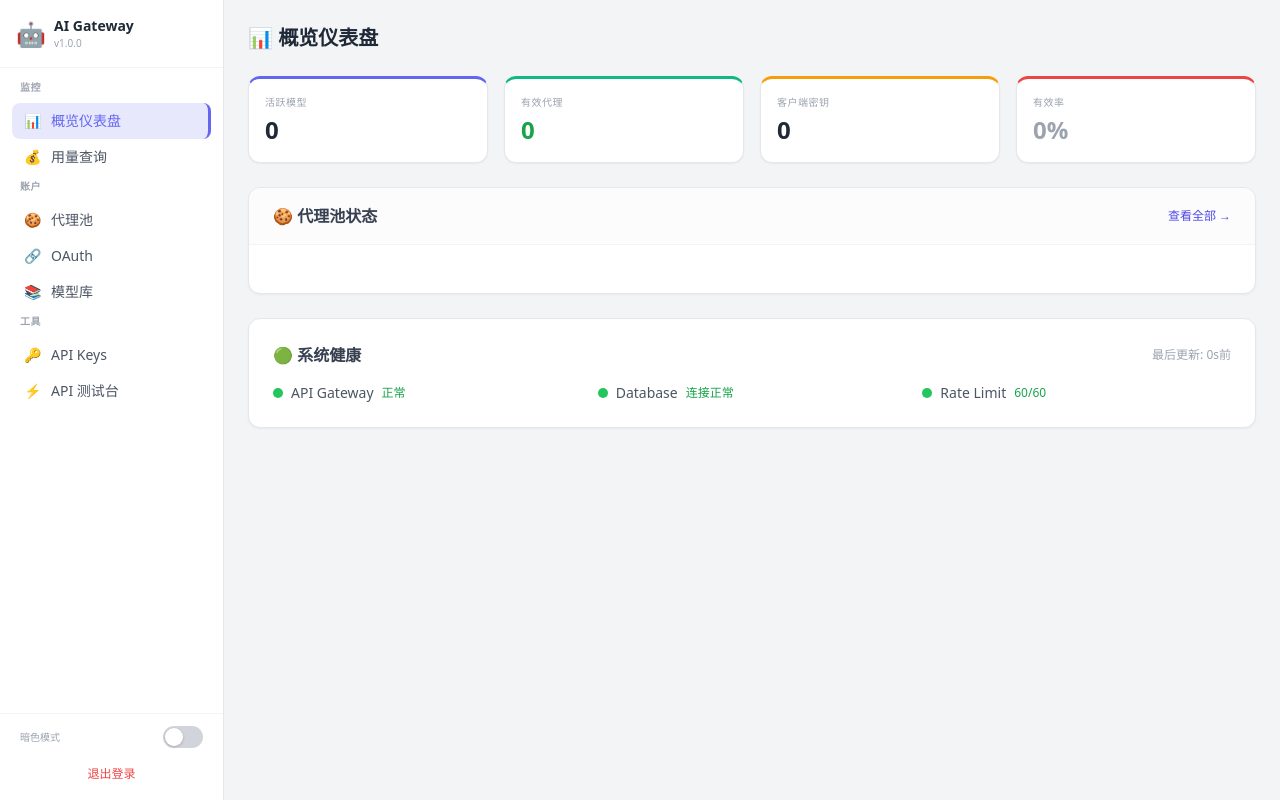
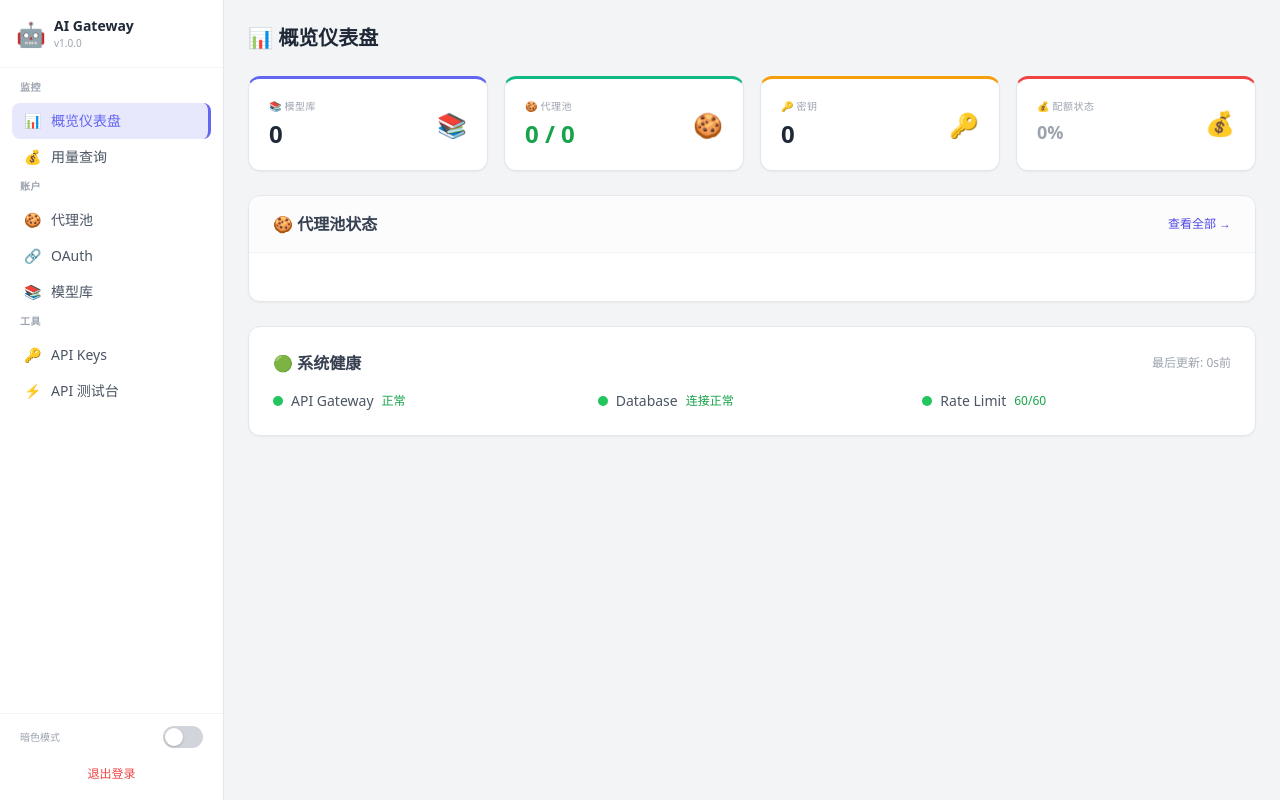
Before and after one commit to lewellyn7/autodev-multiagent, a FastAPI app: template app/templates/admin.html in a window 1280 px wide. Run offline with FastAPI, Linux system fonts and the light colour scheme; the template is opened without the code that fills it, so the values that code supplies are empty; some libraries are stand-ins or nearby versions.

Commit message:
feat: card-based UI management
- Stats cards now clickable → navigate to respective tabs
- Pool cards in quick view now clickable
- Usage cards improved with icons and hover effects
- Better visual hierarchy with gradient backgrounds

```diff
--- a/app/templates/admin.html
+++ b/app/templates/admin.html
@@ -134,22 +134,42 @@
             <div v-if="currentTab==='dashboard'">
                 <h1 class="text-xl font-bold text-gray-800 dark:text-white mb-6">📊 概览仪表盘</h1>
                 <!-- Stats Grid -->
-                <div class="grid grid-cols-2 md:grid-cols-4 gap-4 mb-6">
-                    <div class="stat-card card bg-white dark:bg-gray-800 rounded-xl shadow-sm border border-gray-200 dark:border-gray-700 p-4" style="border-top: 3px solid #6366f1;">
-                        <div class="text-[10px] text-gray-400 uppercase tracking-wider mb-1">活跃模型</div>
-                        <div class="text-2xl font-bold text-gray-800 dark:text-white">[[ models.length ]]</div>
+                <div class="grid grid-cols-2 lg:grid-cols-4 gap-4 mb-6">
+                    <div @click="currentTab='models'" class="stat-card card bg-white dark:bg-gray-800 rounded-xl shadow-sm border border-gray-200 dark:border-gray-700 p-5 cursor-pointer hover:shadow-md transition" style="border-top: 3px solid #6366f1;">
+                        <div class="flex items-center justify-between">
+                            <div>
+                                <div class="text-[10px] text-gray-400 uppercase tracking-wider mb-1">📚 模型库</div>
+                                <div class="text-2xl font-bold text-gray-800 dark:text-white">[[ models.length ]]</div>
+                            </div>
+                            <div class="text-2xl">📚</div>
+                        </div>
                     </div>
-                    <div class="stat-card card bg-white dark:bg-gray-800 rounded-xl shadow-sm border border-gray-200 dark:border-gray-700 p-4" style="border-top: 3px solid #10b981;">
-                        <div class="text-[10px] text-gray-400 uppercase tracking-wider mb-1">有效代理</div>
-                        <div class="text-2xl font-bold text-green-600 dark:text-green-400">[[ activePoolCount ]]</div>
+                    <div @click="currentTab='pool'" class="stat-card card bg-white dark:bg-gray-800 rounded-xl shadow-sm border border-gray-200 dark:border-gray-700 p-5 cursor-pointer hover:shadow-md transition" style="border-top: 3px solid #10b981;">
+                        <div class="flex items-center justify-between">
+                            <div>
+                                <div class="text-[10px] text-gray-400 uppercase tracking-wider mb-1">🍪 代理池</div>
+                                <div class="text-2xl font-bold text-green-600 dark:text-green-400">[[ activePoolCount ]] / [[ pool.length ]]</div>
+                            </div>
+                            <div class="text-2xl">🍪</div>
+                        </div>
                     </div>
-                    <div class="stat-card card bg-white dark:bg-gray-800 rounded-xl shadow-sm border border-gray-200 dark:border-gray-700 p-4" style="border-top: 3px solid #f59e0b;">
-                        <div class="text-[10px] text-gray-400 uppercase tracking-wider mb-1">客户端密钥</div>
-                        <div class="text-2xl font-bold text-gray-800 dark:text-white">[[ keys.length ]]</div>
+                    <div @click="currentTab='keys'" class="stat-card card bg-white dark:bg-gray-800 rounded-xl shadow-sm border border-gray-200 dark:border-gray-700 p-5 cursor-pointer hover:shadow-md transition" style="border-top: 3px solid #f59e0b;">
+                        <div class="flex items-center justify-between">
+                            <div>
+                                <div class="text-[10px] text-gray-400 uppercase tracking-wider mb-1">🔑 密钥</div>
+                                <div class="text-2xl font-bold text-gray-800 dark:text-white">[[ keys.length ]]</div>
+                            </div>
+                            <div class="text-2xl">🔑</div>
+                        </div>
                     </div>
-                    <div class="stat-card card bg-white dark:bg-gray-800 rounded-xl shadow-sm border border-gray-200 dark:border-gray-700 p-4" style="border-top: 3px solid #ef4444;">
-                        <div class="text-[10px] text-gray-400 uppercase tracking-wider mb-1">有效率</div>
-                        <div class="text-2xl font-bold" :class="pool.length > 0 ? (activePoolCount / pool.length * 100 > 50 ? 'text-green-600 dark:text-green-400' : 'text-red-500') : 'text-gray-400'">[[ pool.length > 0 ? Math.round(activePoolCount / pool.length * 100) + '%' : '0%' ]]</div>
+                    <div @click="currentTab='usage'" class="stat-card card bg-white dark:bg-gray-800 rounded-xl shadow-sm border border-gray-200 dark:border-gray-700 p-5 cursor-pointer hover:shadow-md transition" style="border-top: 3px solid #ef4444;">
+                        <div class="flex items-center justify-between">
+                            <div>
+                                <div class="text-[10px] text-gray-400 uppercase tracking-wider mb-1">💰 配额状态</div>
+                                <div class="text-lg font-bold" :class="pool.length > 0 ? (activePoolCount / pool.length * 100 > 50 ? 'text-green-600' : 'text-red-500') : 'text-gray-400'">[[ pool.length > 0 ? Math.round(activePoolCount / pool.length * 100) + '%' : '0%' ]]</div>
+                            </div>
+                            <div class="text-2xl">💰</div>
+                        </div>
                     </div>
                 </div>
 
@@ -160,7 +180,7 @@
                         <button @click="currentTab='pool'" class="text-xs text-indigo-600 dark:text-indigo-400 hover:underline">查看全部 →</button>
                     </div>
                     <div class="grid grid-cols-2 md:grid-cols-4 gap-4 p-6">
-                        <div v-for="p in pool.slice(0,4)" :key="p.source" class="text-center">
+                        <div v-for="p in pool.slice(0,4)" :key="p.source" class="text-center p-3 rounded-xl hover:bg-gray-50 dark:hover:bg-gray-700/50 cursor-pointer transition" @click="currentTab='pool'">
                             <div class="source-badge inline-block mb-2" :style="'background:' + sourceColor(p.source)">[[ p.source ]]</div>
                             <div class="text-lg font-bold" :class="p.status === 'active' ? 'text-green-600' : p.status === 'expired' ? 'text-red-500' : 'text-gray-400'">[[ p.status === 'active' ? '✅' : p.status === 'expired' ? '❌' : '❓' ]]</div>
                             <div class="text-[10px] text-gray-400">[[ p.cookie_count ]] cookies</div>
@@ -206,19 +226,19 @@
                         </button>
                     </div>
                     <div v-if="openaiUsage" class="p-6">
-                        <div class="grid grid-cols-1 md:grid-cols-3 gap-6 mb-6">
-                            <div class="bg-gradient-to-br from-indigo-50 to-purple-50 dark:from-indigo-900/20 dark:to-purple-900/20 rounded-xl p-5">
-                                <div class="text-[10px] text-indigo-400 uppercase tracking-wider mb-1">本月使用</div>
+                        <div class="grid grid-cols-1 md:grid-cols-3 gap-4 mb-4">
+                            <div class="bg-gradient-to-br from-indigo-50 to-purple-50 dark:from-indigo-900/20 dark:to-purple-900/20 rounded-xl p-5 card cursor-pointer hover:shadow-md transition">
+                                <div class="text-[10px] text-indigo-400 uppercase tracking-wider mb-1">💸 本月使用</div>
                                 <div class="text-2xl font-bold text-indigo-600 dark:text-indigo-400">$[[ openaiUsage.total_usage_usd ]]</div>
-                                <div class="text-xs text-gray-400 mt-1">共 [[ openaiUsage.daily_avg ]]/天</div>
+                                <div class="text-xs text-gray-400 mt-1">日均 $[[ openaiUsage.daily_avg ]]</div>
                             </div>
-                            <div class="bg-gradient-to-br from-green-50 to-emerald-50 dark:from-green-900/20 dark:to-emerald-900/20 rounded-xl p-5">
-                                <div class="text-[10px] text-green-400 uppercase tracking-wider mb-1">剩余配额</div>
+                            <div class="bg-gradient-to-br from-green-50 to-emerald-50 dark:from-green-900/20 dark:to-emerald-900/20 rounded-xl p-5 card cursor-pointer hover:shadow-md transition">
+                                <div class="text-[10px] text-green-400 uppercase tracking-wider mb-1">💰 剩余配额</div>
                                 <div class="text-2xl font-bold text-green-600 dark:text-green-400">$[[ openaiUsage.remaining_usd ]]</div>
                                 <div class="text-xs text-gray-400 mt-1">上限 $[[ openaiUsage.soft_limit_usd ]]</div>
                             </div>
-                            <div class="bg-gradient-to-br from-orange-50 to-amber-50 dark:from-orange-900/20 dark:to-amber-900/20 rounded-xl p-5">
-                                <div class="text-[10px] text-orange-400 uppercase tracking-wider mb-1">重置时间</div>
+                            <div class="bg-gradient-to-br from-orange-50 to-amber-50 dark:from-orange-900/20 dark:to-amber-900/20 rounded-xl p-5 card cursor-pointer hover:shadow-md transition">
+                                <div class="text-[10px] text-orange-400 uppercase tracking-wider mb-1">📅 重置时间</div>
                                 <div class="text-2xl font-bold text-orange-600 dark:text-orange-400">[[ openaiUsage.days_until_reset ]] 天</div>
                                 <div class="text-xs text-gray-400 mt-1">[[ new Date(openaiUsage.reset_date).toLocaleDateString('zh-CN') ]]</div>
                             </div>
```
Also changed, not shown: data/gateway.db.
